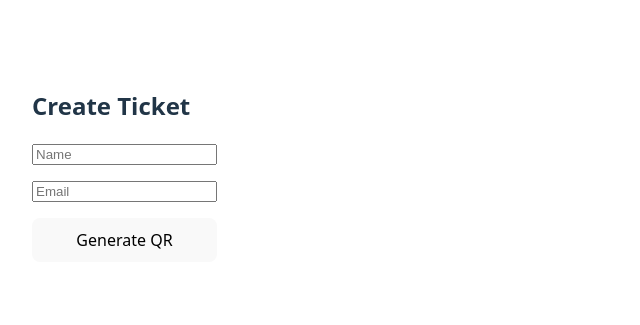
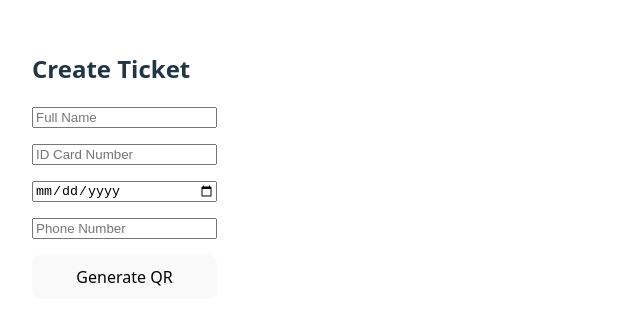
Before and after one commit to 3xcc/ticket-frontend, a React (Vite) app: page / in a window 1280 px wide. Shown: the part 235-560 px from the top of the page, without its empty margins (0-640 px from the left). Built offline with nearby package versions, Linux system fonts and the light colour scheme.

Commit message:
Update Home form: match backend schema, add age UX

```diff
--- a/src/pages/Home.tsx
+++ b/src/pages/Home.tsx
@@ -1,10 +1,25 @@
 import { useState } from "react";
 import { createTicket } from "../api/tickets";
+
+function calculateAge(dob: string): number | null {
+  const birthDate = new Date(dob);
+  if (isNaN(birthDate.getTime())) return null;
+
+  const today = new Date();
+  let age = today.getFullYear() - birthDate.getFullYear();
+  const m = today.getMonth() - birthDate.getMonth();
+  if (m < 0 || (m === 0 && today.getDate() < birthDate.getDate())) {
+    age--;
+  }
+  return age;
+}
 
 export default function Home() {
   const [formData, setFormData] = useState({
     name: "",
-    email: "",
+    id_card_number: "",
+    date_of_birth: "",
+    phone_number: "",
   });
 
   const [qrCode, setQrCode] = useState<string | null>(null);
@@ -17,29 +32,60 @@ export default function Home() {
     e.preventDefault();
     try {
       const response = await createTicket(formData);
-      setQrCode(response.qr); // assumes backend returns { qr: string }
+      setQrCode(response.qr);
     } catch (err) {
       console.error("Ticket creation failed:", err);
     }
   };
 
+  const age = calculateAge(formData.date_of_birth);
+
   return (
     <div style={{ padding: "2rem" }}>
       <h2>Create Ticket</h2>
-      <form onSubmit={handleSubmit} style={{ display: "flex", flexDirection: "column", gap: "1rem", maxWidth: "400px" }}>
+      <form
+        onSubmit={handleSubmit}
+        style={{
+          display: "flex",
+          flexDirection: "column",
+          gap: "1rem",
+          maxWidth: "400px",
+        }}
+      >
         <input
           type="text"
           name="name"
-          placeholder="Name"
+          placeholder="Full Name"
           value={formData.name}
           onChange={handleChange}
           required
         />
         <input
-          type="email"
-          name="email"
-          placeholder="Email"
-          value={formData.email}
+          type="text"
+          name="id_card_number"
+          placeholder="ID Card Number"
+          value={formData.id_card_number}
+          onChange={handleChange}
+          required
+        />
+        <input
+          type="date"
+          name="date_of_birth"
+          placeholder="Date of Birth"
+          value={formData.date_of_birth}
+          onChange={handleChange}
+          required
+        />
+        {formData.date_of_birth && age !== null && (
+          <div style={{ fontSize: "0.9rem", color: "#555" }}>
+            DOB: {formData.date_of_birth} (Age: {age})
+          </div>
+        )}
+        <input
+          type="tel"
+          name="phone_number"
+          placeholder="Phone Number"
+          value={formData.phone_number}
           onChange={handleChange}
           required
         />
--- a/src/pages/Scan.tsx
+++ b/src/pages/Scan.tsx
@@ -1,19 +1,33 @@
 import { useEffect, useState } from "react";
 import { Html5QrcodeScanner } from "html5-qrcode";
 
+type TicketPayload = {
+  ticket_id: string;
+  name: string;
+  email: string;
+};
+
 export default function Scan() {
-  const [result, setResult] = useState("");
+  const [rawResult, setRawResult] = useState("");
+  const [parsed, setParsed] = useState<TicketPayload | null>(null);
 
   useEffect(() => {
     const scanner = new Html5QrcodeScanner(
-      "scanner", // element ID
-      { fps: 10, qrbox: 250 }, // config
-      false // verbose mode off
+      "scanner",
+      { fps: 10, qrbox: 250 },
+      false
     );
 
     scanner.render(
       (decodedText: string) => {
-        setResult(decodedText);
+        setRawResult(decodedText);
+        try {
+          const parsedData = JSON.parse(decodedText);
+          setParsed(parsedData);
+        } catch (err) {
+          console.error("Failed to parse QR payload:", err);
+          setParsed(null);
+        }
         scanner.clear().catch((err) => console.error("Failed to clear scanner", err));
       },
       (errorMessage: string) => {
@@ -30,10 +44,20 @@ export default function Scan() {
     <div style={{ padding: "2rem" }}>
       <h2>Scan Ticket</h2>
       <div id="scanner" style={{ width: "100%", maxWidth: "400px", margin: "auto" }} />
-      {result && (
-        <div style={{ marginTop: "2rem", background: "#3d3d3dff", padding: "1rem", borderRadius: "8px" }}>
-          <h3>QR Result:</h3>
-          <pre>{result}</pre>
+
+      {rawResult && (
+        <div style={{ marginTop: "2rem" }}>
+          <h3>Raw QR Result:</h3>
+          <pre>{rawResult}</pre>
+        </div>
+      )}
+
+      {parsed && (
+        <div style={{ marginTop: "2rem", background: "#f0f0f0", padding: "1rem", borderRadius: "8px" }}>
+          <h3>Parsed Ticket Info:</h3>
+          <p><strong>Ticket ID:</strong> {parsed.ticket_id}</p>
+          <p><strong>Name:</strong> {parsed.name}</p>
+          <p><strong>Email:</strong> {parsed.email}</p>
         </div>
       )}
     </div>
```
Also changed, not shown: src/api/tickets.ts (+14 -5 lines).
